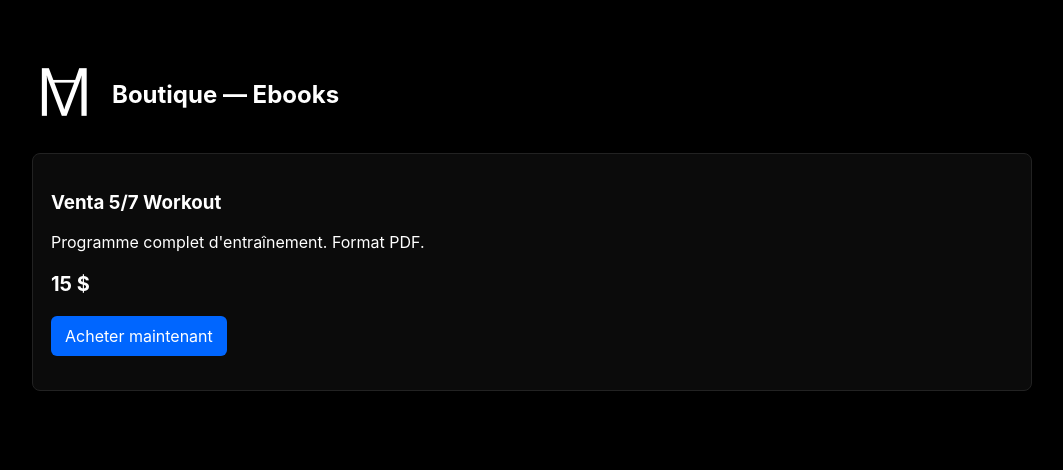
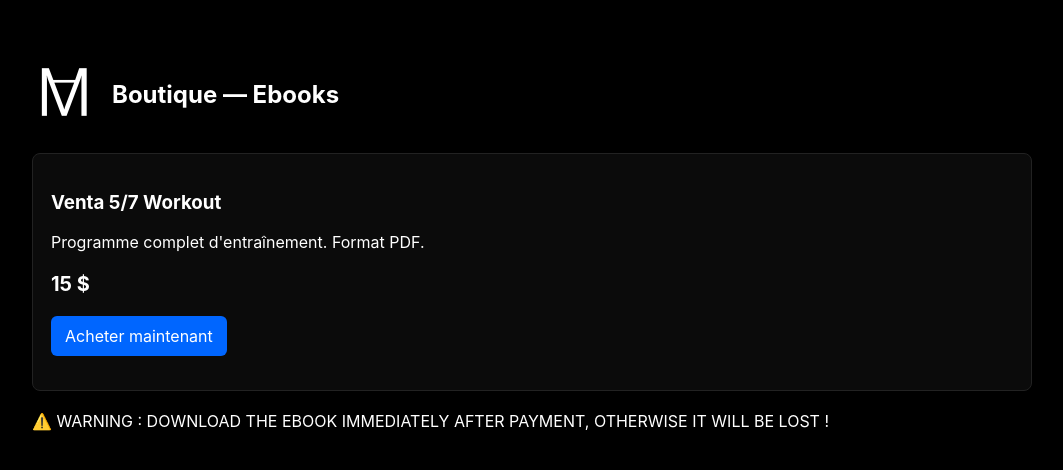
Before and after one commit to countventa/mai-coach, a Next.js app: page /shop in a window 1280 px wide. Shown: the top 470 px of the page, without its empty margins (108-1171 px from the left). Built offline with nearby package versions, Linux system fonts and the light colour scheme; no server answers.

Commit message:
Add shop WARNING

```diff
--- a/pages/shop.js
+++ b/pages/shop.js
@@ -26,7 +26,7 @@ export default function Shop() {
         </div>
       </div>
 
-      <p style={{marginTop:20}}></p>
+      <p style={{marginTop:20}}>⚠️ WARNING : DOWNLOAD THE EBOOK IMMEDIATELY AFTER PAYMENT, OTHERWISE IT WILL BE LOST !</p>
     </div>
   )
 }
```
